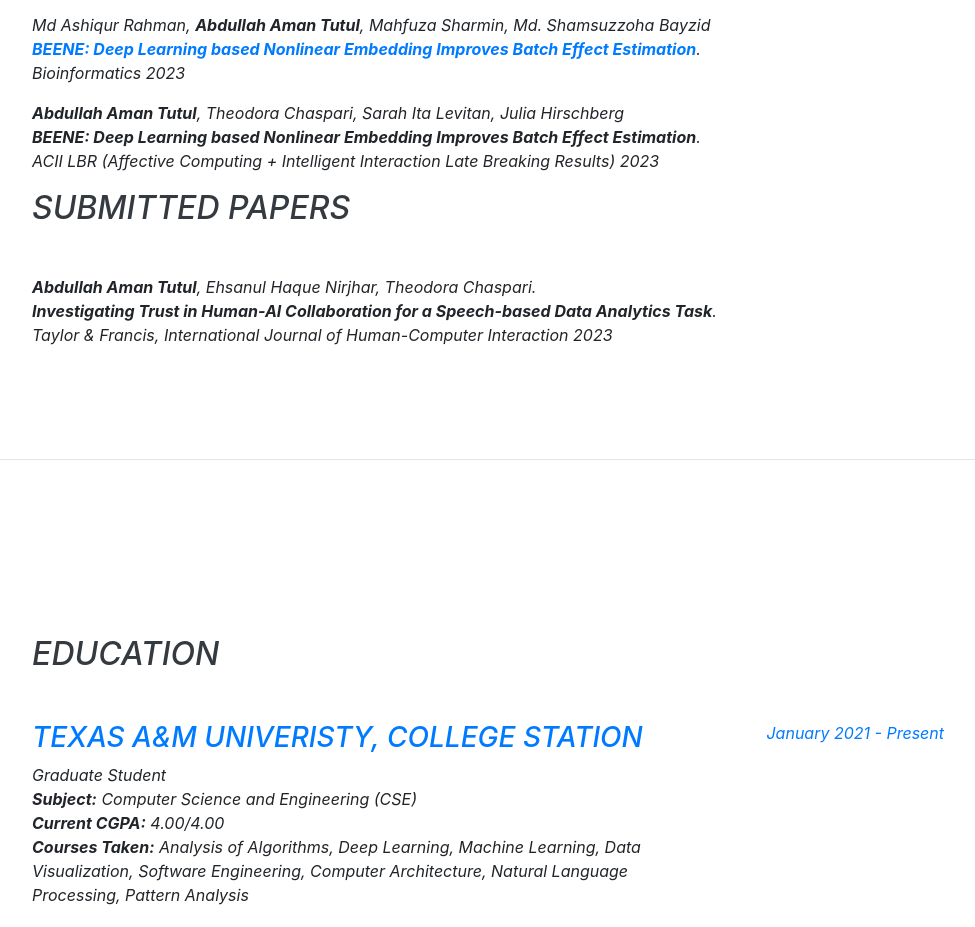
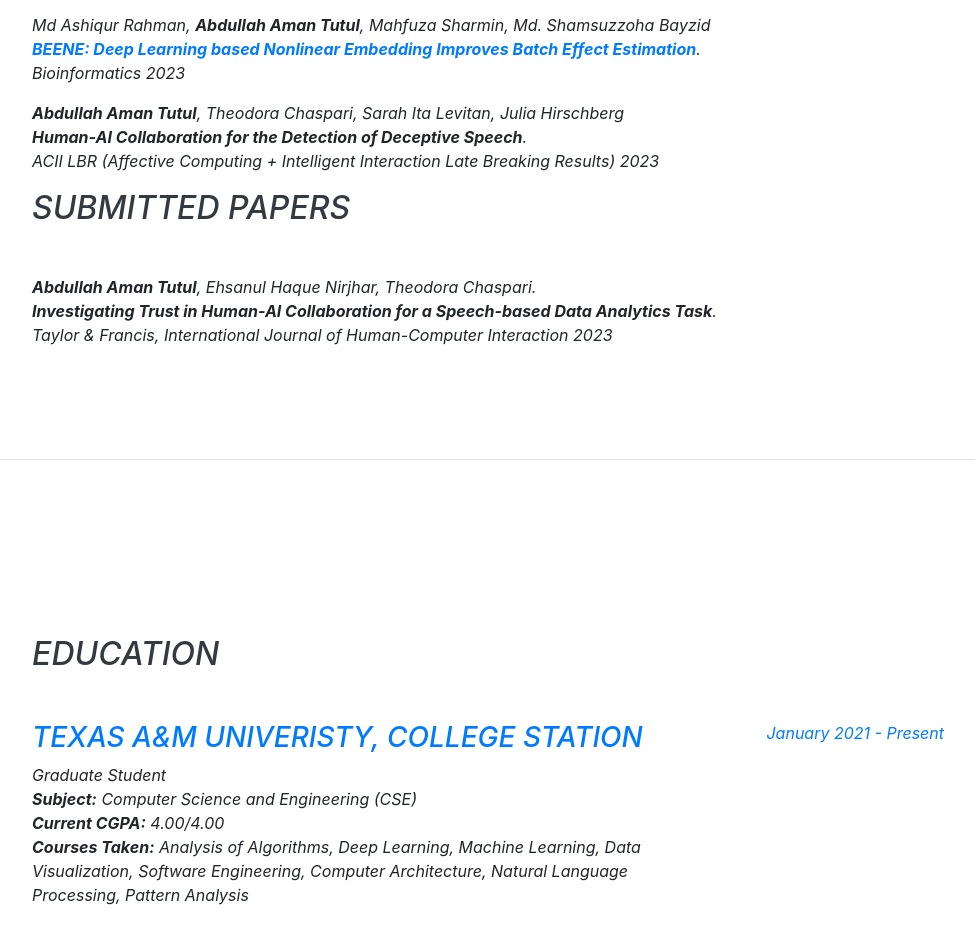
Before and after one commit to aman63/abdullahaman.github.io, a website with bundled scripts: page index.html in a window 1280 px wide. Shown: the part 2161-3088 px from the top of the page, without its empty margins (288-1263 px from the left). Built offline with nearby package versions, Linux system fonts and the light colour scheme; a web font is replaced by a local one.

Commit message:
Update index.html

```diff
--- a/index.html
+++ b/index.html
@@ -145,14 +145,10 @@ Dr. Md.  Shamsuzzoha  Bayzid</a>
 		<b><a href="https://dl.acm.org/doi/10.1145/3428363.3428374">Solving The Maze of Diagnosing Parkinson’s Disease based on Portable EEG sensing to be Adaptable to Go In-The-Wild</a></b>. <br> <i>7th NSysS 2020 7th International Conference on Networking, Systems and Security, December 2020,(Acceptance rate 27%), Pages 63-67,<font color="red">(Best Paper Award)</font> </i> <br> </p>
 <p>Md Ashiqur Rahman, <b>Abdullah Aman Tutul</b>, Sifat Md Abdullah, Md. Shamsuzzoha Bayzid <br>
 		<b><a href="https://doi.org/10.1371/journal.pone.0265360">CHAPAO: likelihood and hierarchical reference based representation of biomolecular sequences and applications to compressing multiple sequence alignments</a></b>. <br> <i>PLOS ONE 2022</p>
-
 <p>Md Ashiqur Rahman, <b>Abdullah Aman Tutul</b>, Mahfuza Sharmin, Md. Shamsuzzoha Bayzid <br>
 <b><a href="https://academic.oup.com/bioinformatics/advance-article/doi/10.1093/bioinformatics/btad479/7240486">BEENE: Deep Learning based Nonlinear Embedding Improves Batch Effect Estimation</a></b>. <br> <i>Bioinformatics 2023</p>
-
 <p><b>Abdullah Aman Tutul</b>, Theodora Chaspari, Sarah Ita Levitan, Julia Hirschberg <br>
-<b>BEENE: Deep Learning based Nonlinear Embedding Improves Batch Effect Estimation</a></b>. <br> <i>ACII LBR (Affective Computing + Intelligent Interaction Late Breaking Results) 2023</p>
-
-
+<b>Human-AI Collaboration for the Detection of Deceptive Speech</a></b>. <br> <i>ACII LBR (Affective Computing + Intelligent Interaction Late Breaking Results) 2023</p>
 
 <h2 class="mb-5">Submitted Papers</h2>
 	<p><b>Abdullah Aman Tutul</b>, Ehsanul Haque Nirjhar, Theodora Chaspari. <br>
```
